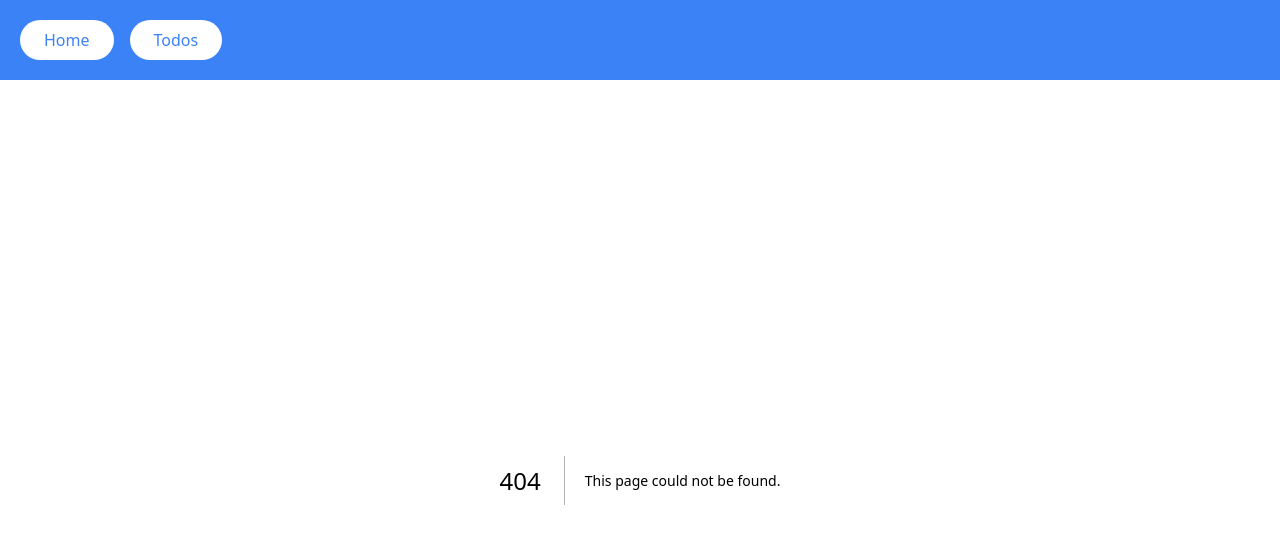
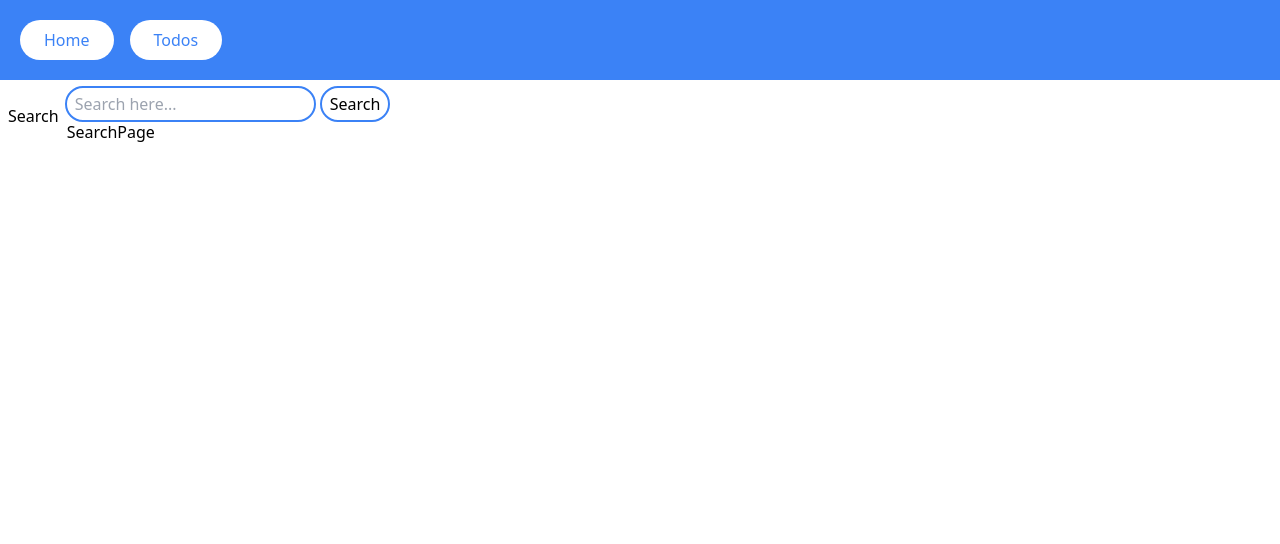
Before and after one commit to sebasakd86/next-13-first-look, a Next.js app: page /search in a window 1280 px wide. Before the commit this address had no page. Shown: the top 544 px of the page. Built offline with nearby package versions, Linux system fonts and the light colour scheme.

Commit message:
Added a searchbox using a client component.

```diff
--- /dev/null
+++ b/app/search/layout.tsx
@@ -0,0 +1,22 @@
+import React from "react";
+import Search from "./search";
+
+type Props = {
+	children: React.ReactNode;
+};
+
+const RootLayout = ({ children }: Props) => {
+	return (
+		<main className="flex p-2 gap-2 items-center">
+			<div>
+				<h1>Search</h1>
+			</div>
+			<div className="flex flex-col">
+				<Search />
+				<div>{children}</div>
+			</div>
+		</main>
+	);
+};
+
+export default RootLayout;
--- /dev/null
+++ b/app/search/page.tsx
@@ -0,0 +1,11 @@
+import React from 'react'
+
+type Props = {}
+
+const SearchPage = (props: Props) => {
+  return (
+    <div>SearchPage</div>
+  )
+}
+
+export default SearchPage
--- /dev/null
+++ b/app/search/search.tsx
@@ -0,0 +1,37 @@
+"use client"; //To make the component a client side component
+
+import React, { FormEvent } from "react";
+import { useRouter } from "next/navigation";
+
+type Props = {};
+
+const Search = (props: Props) => {
+	const [search, setsearch] = React.useState<string>("");
+	const router = useRouter();
+	const handleSearch = async (e: FormEvent<HTMLFormElement>) => {
+		e.preventDefault();
+		e.stopPropagation();
+		setsearch("");
+		router.push(`/search/${search}`);
+	};
+	return (
+		<form onSubmit={handleSearch} className="flex gap-2">
+			<input
+                className="outline outline-2 outline-blue-500 rounded-3xl p-1 px-2"
+				type="text"
+				value={search}
+				placeholder="Search here..."
+				onChange={(e) => setsearch(e.target.value)}
+			/>
+
+			<button
+				type="submit"
+				className="outline outline-2 outline-blue-500 p-1 px-2 rounded-3xl"
+			>
+				Search
+			</button>
+		</form>
+	);
+};
+
+export default Search;
```
Also changed, not shown: 1 other file (tests, documents, lock files or other folders).
